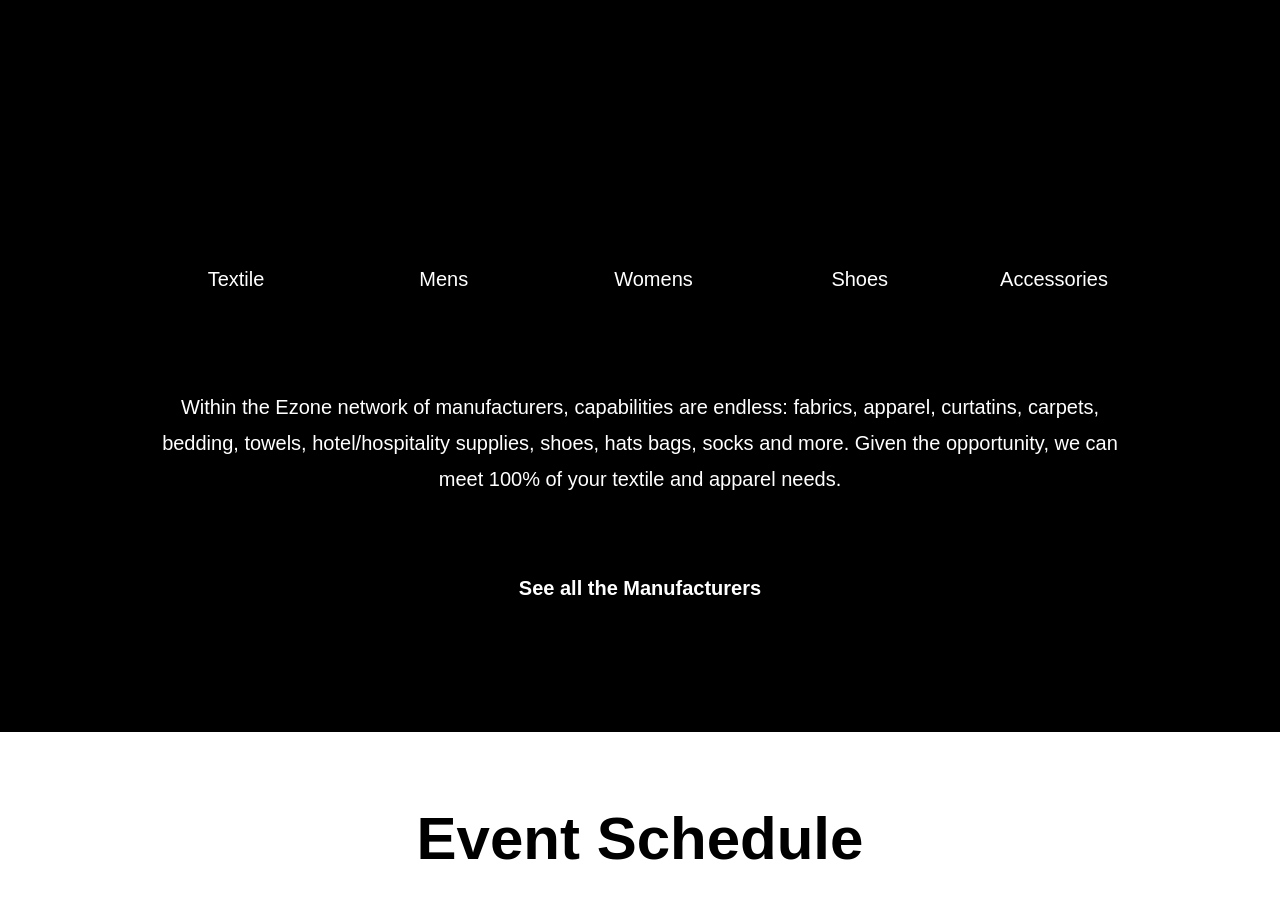
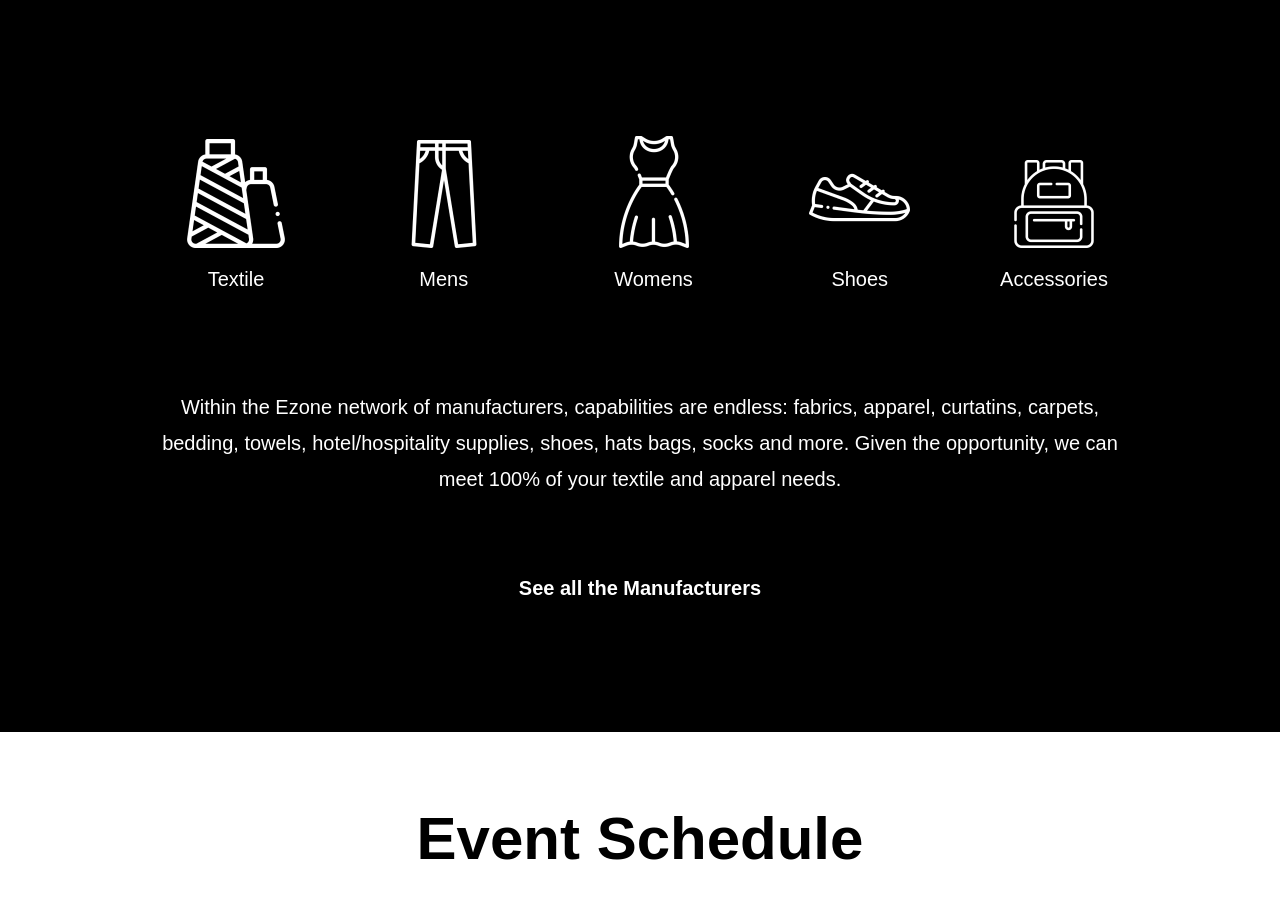
Before and after one commit to da-022412/ezone-fashion, a Next.js app: page / in a window 1280 px wide. Shown: the part 1500-2398 px from the top of the page. Built offline with nearby package versions, Linux system fonts and the light colour scheme; a web font is replaced by a local one.

Commit message:
Filter icons

```diff
--- a/styles/Icons.module.scss
+++ b/styles/Icons.module.scss
@@ -24,6 +24,10 @@
 }
 
 .icon-container {
+    & img {
+        filter: invert(1);
+    }
+
     @include md {
         margin: toRem(16);
     }
```
